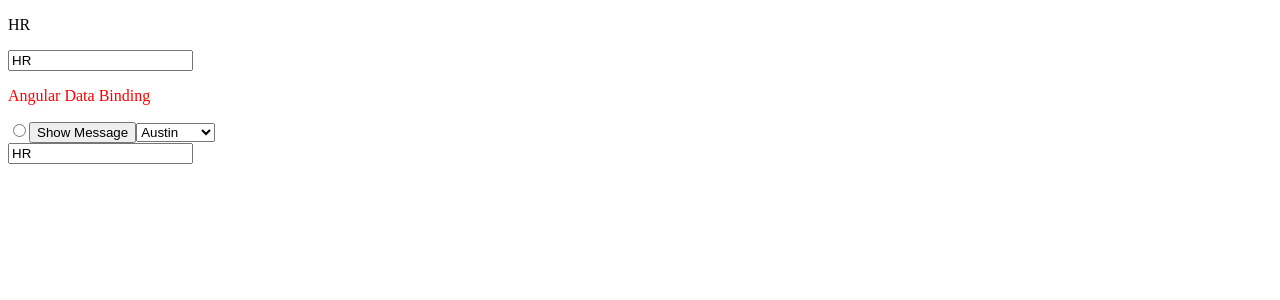
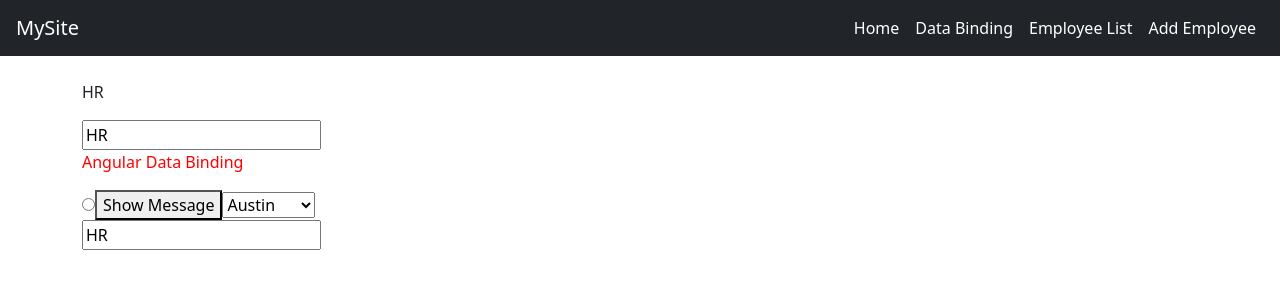
Before and after one commit to PalleWestermann/angular21_project, an Angular app: page /data-binding in a window 1280 px wide. Before the commit this address led to /. Shown: the top 300 px of the page. Built offline with nearby package versions, Linux system fonts and the light colour scheme.

Commit message:
Next Up Is Signals

```diff
--- a/angular.json
+++ b/angular.json
@@ -25,7 +25,8 @@
               }
             ],
             "styles": [
-              "src/styles.css"
+              "src/styles.css",
+              "node_modules/bootstrap/dist/css/bootstrap.min.css"
             ]
           },
           "configurations": {
--- a/package.json
+++ b/package.json
@@ -29,6 +29,7 @@
     "@angular/forms": "^21.0.0",
     "@angular/platform-browser": "^21.0.0",
     "@angular/router": "^21.0.0",
+    "bootstrap": "^5.3.8",
     "rxjs": "~7.8.0",
     "tslib": "^2.3.0"
   },
--- a/src/app/app.html
+++ b/src/app/app.html
@@ -1,2 +1,23 @@
-<app-data-binding></app-data-binding>
-<router-outlet></router-outlet>
+<!-- Bootstrap Navbar (no body tag, exactly two divs total) -->
+
+<div class="navbar navbar-expand-lg navbar-dark bg-dark">
+  <a class="navbar-brand text-white ms-3" href="#">MySite</a>
+  <ul class="navbar-nav ms-auto me-3">
+    <li class="nav-item">
+      <a class="nav-link text-white" routerLink="add-employee">Home</a>
+    </li>
+    <li class="nav-item">
+      <a class="nav-link text-white" routerLink="data-binding">Data Binding</a>
+    </li>
+    <li class="nav-item">
+      <a class="nav-link text-white" routerLink="employee-list">Employee List</a>
+    </li>
+    <li class="nav-item">
+      <a class="nav-link text-white" routerLink="add-employee">Add Employee</a>
+    </li>
+  </ul>
+</div>
+
+<div class="container mt-4">
+  <router-outlet></router-outlet>
+</div>
--- a/src/app/app.routes.ts
+++ b/src/app/app.routes.ts
@@ -1,3 +1,30 @@
 import { Routes } from '@angular/router';
+import { AddEmployee } from './pages/add-employee/add-employee';
+import { DataBinding } from './pages/data-binding/data-binding';
+import { EmployeeList } from './pages/employee-list/employee-list';
+import { NotFound } from './pages/not-found/not-found';
 
-export const routes: Routes = [];
+export const routes: Routes = [
+
+  {
+    path:'',
+    redirectTo:'data-binding',
+    pathMatch: 'full'
+  },
+  {
+    path:'add-employee',
+    component:AddEmployee,
+  },
+  {
+    path:'data-binding',
+    component:DataBinding,
+  },
+  {
+    path:'employee-list',
+    component:EmployeeList,
+  },
+  {
+    path:'**',
+    component:NotFound
+  }
+];
--- a/src/app/app.ts
+++ b/src/app/app.ts
@@ -1,12 +1,12 @@
 import { Component, signal } from '@angular/core';
-import { RouterOutlet } from '@angular/router';
+import { RouterLink, RouterOutlet } from '@angular/router';
 import { AddEmployee } from "./pages/add-employee/add-employee";
 import { EmployeeList } from "./pages/employee-list/employee-list";
 import { DataBinding } from "./pages/data-binding/data-binding";
 
 @Component({
   selector: 'app-root',
-  imports: [RouterOutlet, DataBinding],
+  imports: [RouterOutlet, RouterLink],
   templateUrl: './app.html',
   styleUrl: './app.css'
 })
--- /dev/null
+++ b/src/app/pages/not-found/not-found.html
@@ -0,0 +1,2 @@
+<h1>404</h1>
+<p>Page Not Found</p>
--- /dev/null
+++ b/src/app/pages/not-found/not-found.ts
@@ -0,0 +1,11 @@
+import { Component } from '@angular/core';
+
+@Component({
+  selector: 'app-not-found',
+  imports: [],
+  templateUrl: './not-found.html',
+  styleUrl: './not-found.css',
+})
+export class NotFound {
+
+}
```
Also changed, not shown: src/app/pages/not-found/not-found.css (added), 2 other files (tests, documents, lock files or other folders).
